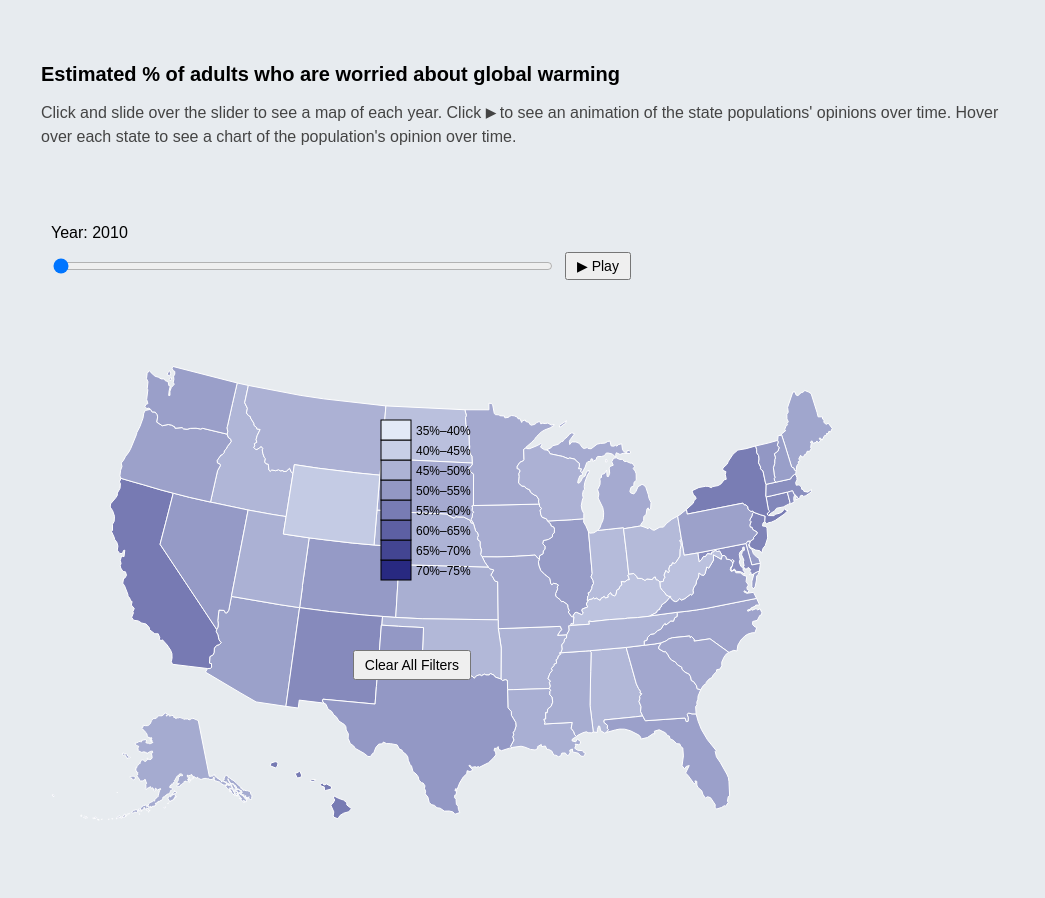
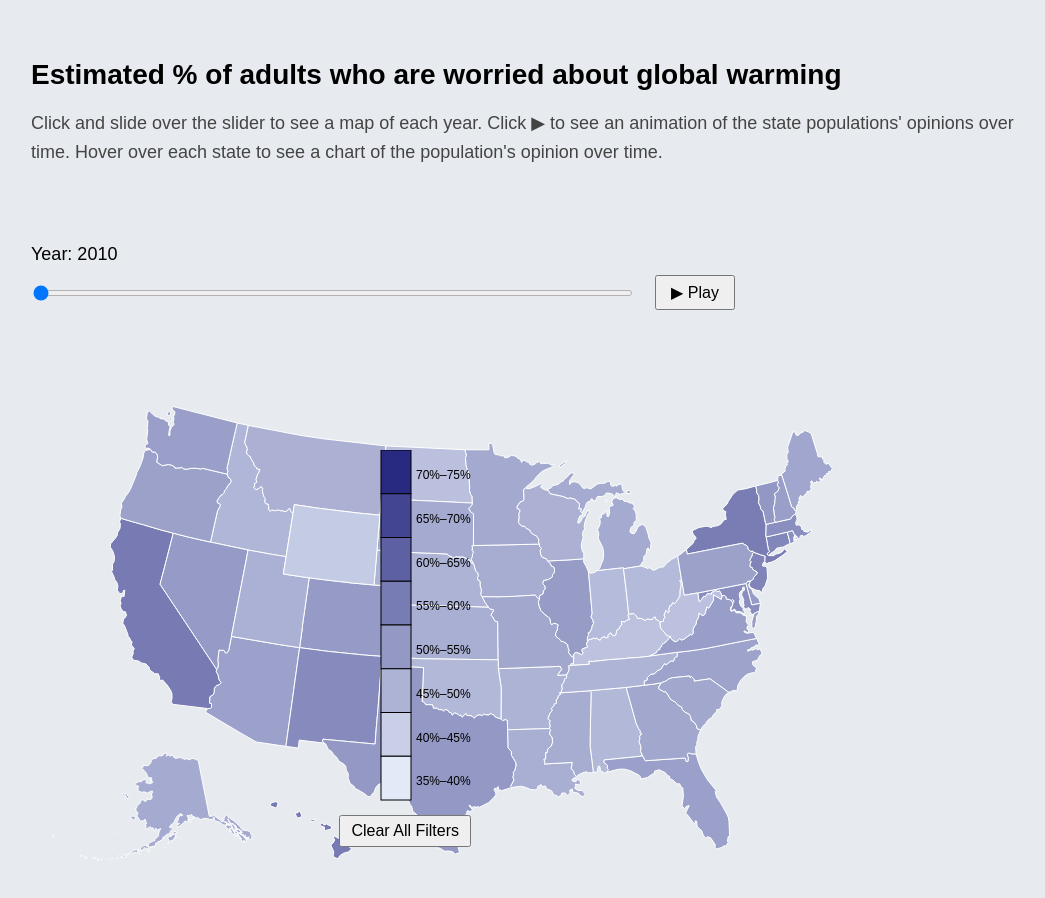
Before and after one commit to samtaylormooredm/Final-Project-CSC361, a plain HTML site: page index.html in a window 1280 px wide. Shown: the whole page, without its empty margins (9-1054 px from the left). Drawn offline with nearby package versions, Linux system fonts and the light colour scheme.

Commit message:
resize legend

```diff
--- a/main.js
+++ b/main.js
@@ -14,7 +14,6 @@ let currentYear;
 let selectedBins = new Set();
 let hoveredBin = null;
 
-// Load CSV data
 d3.csv("climate_worried_by_state.csv", function(dataRaw) {
   var years = d3.keys(dataRaw[0]).filter(k => k !== "state");
   var dataByYear = {};
@@ -108,19 +107,21 @@ d3.csv("climate_worried_by_state.csv", function(dataRaw) {
       playing = !playing;
     });
 
-    // Legend
+    // Vertical Legend scaled to match map height
     const legendBins = d3.range(35, 75, 5).reverse();
-    const binHeight = 20;
+    const legendHeight = 350; // Match map height
+    const binHeight = legendHeight / legendBins.length;
+
     const legendSvg = d3.select("body").append("svg")
       .attr("width", 100)
-      .attr("height", legendBins.length * binHeight + 30)
+      .attr("height", legendHeight + 40)
       .style("position", "absolute")
       .style("right", "800px")
-      .style("bottom", "200px");
+      .style("top", "450px");
 
     legendBins.forEach((start, i) => {
       const end = start + 5;
-      const yPos = (legendBins.length - 1 - i) * binHeight + 10;
+      const yPos = i * binHeight;
 
       legendSvg.append("rect")
         .attr("x", 10)
@@ -156,9 +157,10 @@ d3.csv("climate_worried_by_state.csv", function(dataRaw) {
 
       legendSvg.append("text")
         .attr("x", 45)
-        .attr("y", yPos + 15)
+        .attr("y", yPos + binHeight / 2 + 4)
         .text(`${start}%–${end}%`)
-        .style("font-size", "12px");
+        .style("font-size", "12px")
+        .style("alignment-baseline", "middle");
     });
 
     // Add Clear Filters button
@@ -166,7 +168,7 @@ d3.csv("climate_worried_by_state.csv", function(dataRaw) {
       .text("Clear All Filters")
       .style("position", "absolute")
       .style("right", "800px")
-      .style("bottom", "120px")
+      .style("top", "815px")
       .style("padding", "5px 10px")
       .on("click", () => {
         selectedBins.clear();
--- a/styles.css
+++ b/styles.css
@@ -1,75 +1,67 @@
-/* styles.css */
 body {
-  font: 12px sans-serif;
+  font: 16px sans-serif; /* slightly larger text */
   background-color: #e7ebef;
   margin: 0;
+  padding: 0;
 }
 
 .title-container {
-  padding: 10px;
-  max-width: 960px;
-  margin-left: 40px;
-  margin: 40px;
+  padding: 40px;
+  margin: 0 auto;
   text-align: left;
+  max-width: 100%;
 }
 
 .title-container h1 {
-  font-size: 20px;
+  font-size: 28px;
   font-weight: bold;
-  margin-bottom: 10px;
+  margin-bottom: 12px;
 }
 
 .title-container p {
-  font-size: 16px;
+  font-size: 18px;
   color: #444;
-  line-height: 1.4;
-}
-
-.play-icon {
-  font-weight: bold;
-  font-family: monospace;
+  line-height: 1.6;
+  max-width: 1000px;
 }
 
 .controls {
-  position: relative;
-  top: 0;
-  left: 0;
-  padding: 10px;
-  max-width: 960px;
-  margin-left: 50px;
+  padding: 20px 40px;
   text-align: left;
 }
 
 .slider-container {
   display: flex;
-  align-items: left;
-  justify-content: left;
-  gap: 10px;
+  align-items: center;
+  gap: 20px;
   margin-top: 10px;
 }
 
 input[type="range"] {
-  width: 500px;
+  width: 600px; /* wider */
+  height: 6px;
 }
 
 button {
-  padding: 4px 10px;
-  font-size: 14px;
+  padding: 6px 14px;
+  font-size: 16px;
   cursor: pointer;
 }
 
 #year-label {
-  font-size: 16px;
+  font-size: 18px;
+  margin-bottom: 10px;
 }
 
 .tooltip {
   position: absolute;
   visibility: hidden;
-  padding: 8px;
+  padding: 10px;
   background: white;
   border: 1px solid #ccc;
   border-radius: 4px;
-  font-size: 12px;
+  font-size: 14px;
+  pointer-events: none;
 }
 
 .legend-bin {
@@ -78,11 +70,7 @@ button {
   transition: stroke-width 0.2s;
 }
 
-.legend-bin:hover {
-  stroke-width: 3;
-  stroke: #333;
-}
-
+.legend-bin:hover,
 .legend-bin.active {
   stroke-width: 3;
   stroke: #333;
```
